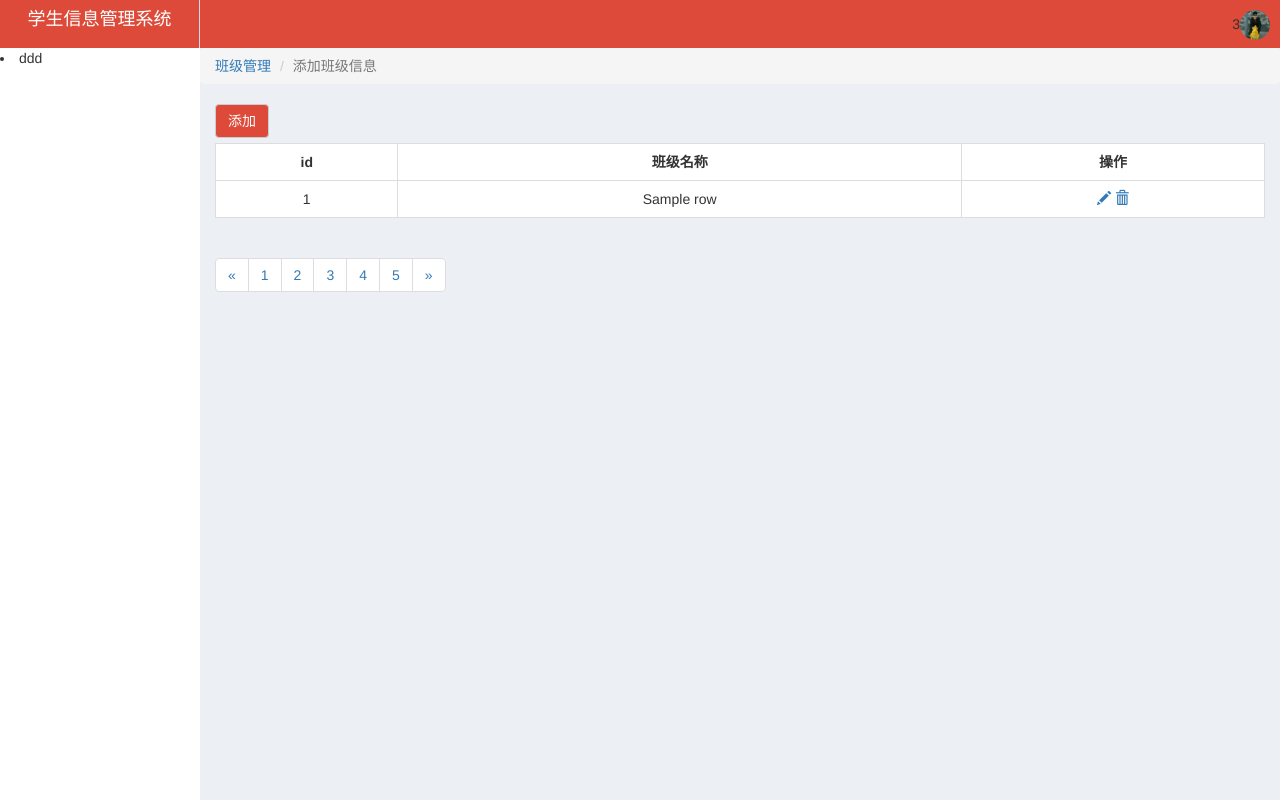
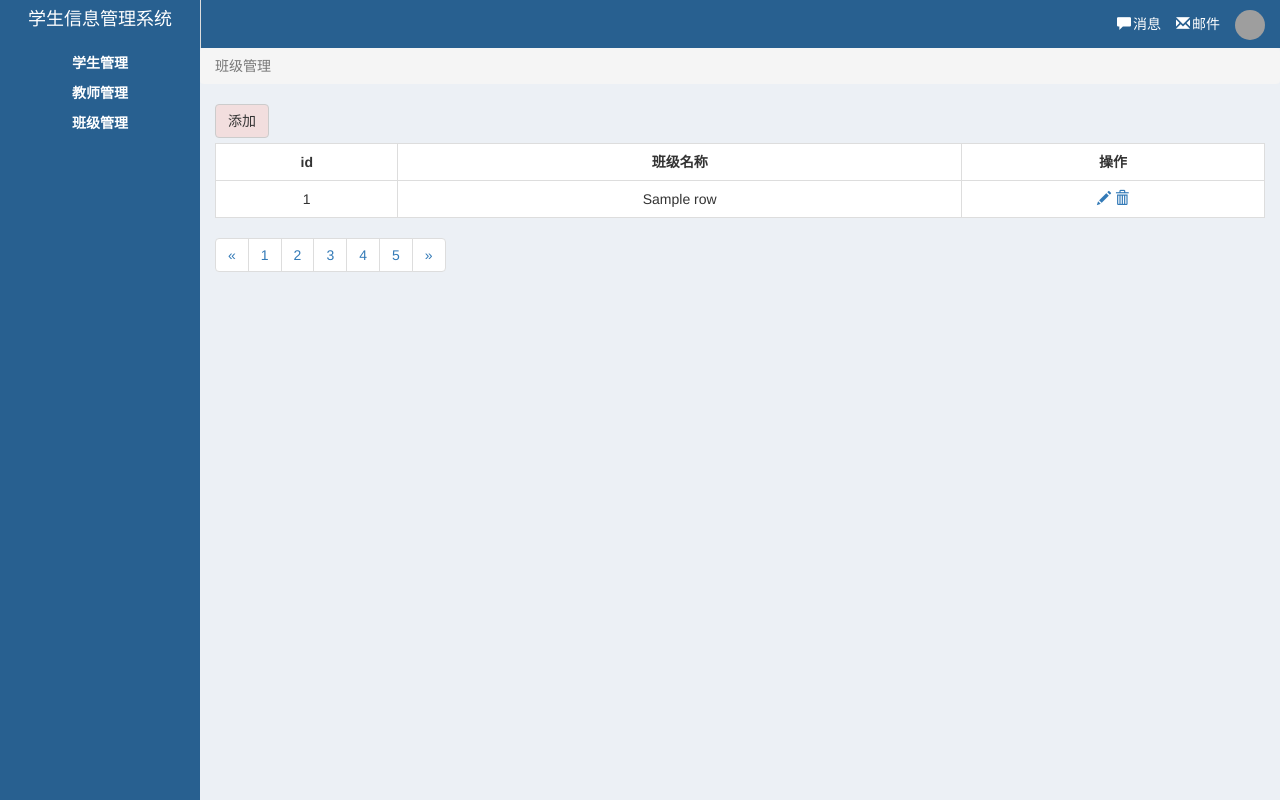
Before and after one commit to ThanlonSmith/stu-django, a Django app: template templates/classes.html in a window 1280 px wide. Run offline with Django 3.2, Linux system fonts and the light colour scheme; the template is opened without the code that fills it: most values are stand-ins (such as "Sample title", 1, 10 or a date in 2020); some libraries are stand-ins or nearby versions; grey boxes are pictures that could not be loaded.

Commit message:
Update UI

```diff
--- a/templates/classes.html
+++ b/templates/classes.html
@@ -1,10 +1,6 @@
 {% extends 'layout.html' %}
 {% block css %}
     <style>
-        .hide {
-            display: none;
-        }
-
         .shadow {
             position: fixed;
             top: 0;
@@ -31,15 +27,15 @@
 {% endblock %}
 {% block content %}
     <ol class="breadcrumb">
-            <li><a href="#">班级管理</a></li>
-            <li class="active">添加班级信息</li>
+        <li class="active">班级管理</li>
+        {#            <li class="active">添加班级信息</li>#}
     </ol>
     <div class="col-md-12">
-            <a class="btn btn-default " id="addClasses" style="margin-bottom:5px;background: #dd4a39;color: white">添加</a>
+        <a class="btn btn-default " id="addClasses" style="margin-bottom:5px;background: #f2dede;">添加</a>
         <div class="shadow hide" id="shadow"></div>
         <div class="modal_layer hide" id="modal_layer">
             <div class="panel panel-danger">
-                    <div class="panel-heading" style="font-weight: bold" >添加班级信息</div>
+                <div class="panel-heading" style="font-weight: bold">添加班级信息</div>
                 <div class="panel-body">
                     <form action="/add-class-modal/" method="post">
                         <div class="form-group">
@@ -48,12 +44,12 @@
                                    autofocus>
                             <span id="error" style="color: red"></span>
                         </div>
-                            <input type="button" class="btn btn-danger" value="添加" id="add_class">
+                        <input type="button" class="btn" value="添加" id="add_class" style="background: #f2dede;">
                     </form>
                 </div>
             </div>
         </div>
-            <table class="table table-bordered text-center" style="background: white">
+        <table class="table table-bordered text-center  table-hover" style="background: white;margin-bottom: 0">
             <tr>
                 <th class="text-center">id</th>
                 <th class="text-center">班级名称</th>
@@ -113,7 +109,7 @@
                         //当服务端处理完，返回数据时，自动调用该函数
                         {#console.log(data)#}
                         if (data == 'ok') {
-                            alert('添加成功！');
+                            {#alert('添加成功！');#}
                             location.href = '/classes/';
                         } else {
                             $('#error').text(data);
--- a/templates/layout.html
+++ b/templates/layout.html
@@ -10,7 +10,7 @@
     <style>
         .pg-header {
             height: 48px;
-            background-color: #dd4a39;
+            background-color: #286090;
             line-height: 48px;
         }
 
@@ -20,6 +20,7 @@
             top: 48px;
             left: 0;
             bottom: 0;
+            background: #286090;
         }
 
         .pg-content {
@@ -31,33 +32,65 @@
             overflow: auto;
             background: #ecf0f5;
         }
+
+        #avatar img:hover {
+            border: 1px solid red;
+        }
+
+        #avatar ul li:hover {
+            font-weight: bold;
+        }
     </style>
     {% block css %}{% endblock %}
 </head>
 <body>
 <div class="pg-header">
-    <div style="width: 200px;height:48px;color: white;text-align: center;border-right: 1px solid #dddddd;float: left">
+    <div style="width: 201px;height:48px;color: white;text-align: center;border-right: 1px solid #dddddd;float: left;">
         <h4>学生信息管理系统</h4>
     </div>
-    <div style="float: right;margin-right: 10px">
-        <img src="/static/images/thanlon.jpg" style="height: 30px;width: 30px;border-radius: 50%" alt="">
+    <div style="float: right;margin-right: 15px;cursor: pointer" id="avatar">
+        <img src="http://img2.imgtn.bdimg.com/it/u=3582016792,2904972896&fm=26&gp=0.jpg"
+             style="height: 30px;width: 30px;border-radius: 50%;position: relative;" alt="">
+        <div style="color: white;top: 49px;right: 12px;position: absolute;background: #286090;z-index: 1001;">
+            <ul style='list-style: none;padding: 0;width: 100px;' class="text-center" id="detail" hidden>
+                <li><a href="" style="color: white;text-decoration-line: none">个人中心</a></li>
+                <li><a href="/login/" style="color: white;text-decoration-line: none">退出登录</a></li>
+            </ul>
+        </div>
     </div>
-    <div style="float: right">
-
+    <div style="float: right;margin-right: 15px"><a href="" style="color: white;"><span
+            class="glyphicon glyphicon-envelope"
+            style="margin-right: 2px"></span>邮件</a>
     </div>
-    <div style="float: right">3</div>
+    <div style="float: right;margin-right: 15px"><a href="" style="color: white;"><span
+            class="glyphicon glyphicon-comment"
+            style="margin-right: 2px"></span>消息</a>
+    </div>
     <div style="clear: both"></div>
 </div>
 <div class="pg-menu">
-            <li>ddd</li>
+    <ul style="list-style: none;text-align: center;padding: 0;">
+        <li style="height: 30px;line-height: 30px"><a href=""
+                                                      style="color:white;font-weight: bold">学生管理</a>
+        </li>
+        <li style="height: 30px;line-height: 30px"><a href="" style="color:white;font-weight: bold">教师管理</a></li>
+        <li style="height: 30px;line-height: 30px"><a href="/classes/" style="color:white;font-weight: bold">班级管理</a>
+        </li>
+    </ul>
 </div>
 <div class="pg-content">
     {% block content %}
-
     {% endblock %}
 </div>
 </body>
 <script src="/static/js/jquery-3.4.1.js"></script>
 <script src="/static/plugins/bootstrap-3.3.7-dist/js/bootstrap.js"></script>
+<script>
+    $(document).ready(function () {
+        $('#avatar').click(function () {
+            $('#detail').fadeToggle(0);
+        })
+    })
+</script>
 {% block js %}{% endblock %}
 </html>
--- a/templates/login.html
+++ b/templates/login.html
@@ -11,12 +11,12 @@
           integrity="sha384-BVYiiSIFeK1dGmJRAkycuHAHRg32OmUcww7on3RYdg4Va+PmSTsz/K68vbdEjh4u"
           crossorigin="anonymous">
 </head>
-<body>
-<div class="container" style="margin-top: 60px">
+<body style="background: #286090">
+<div class="container" style="margin-top: 180px">
     <div class="row">
         <div class="col-md-4 col-md-offset-4">
             <div class="panel panel-primary">
-                <div class="panel-heading">登录</div>
+                <div class="panel-heading text-center"><h4>学生信息管理系统登录</h4></div>
                 <div class="panel-body">
                     <form action="" method="post">
                         <div class="form-group">
```
Also changed, not shown: static/images/thanlon.jpg (deleted). Lines whose indentation alone changed are shown as unchanged.
